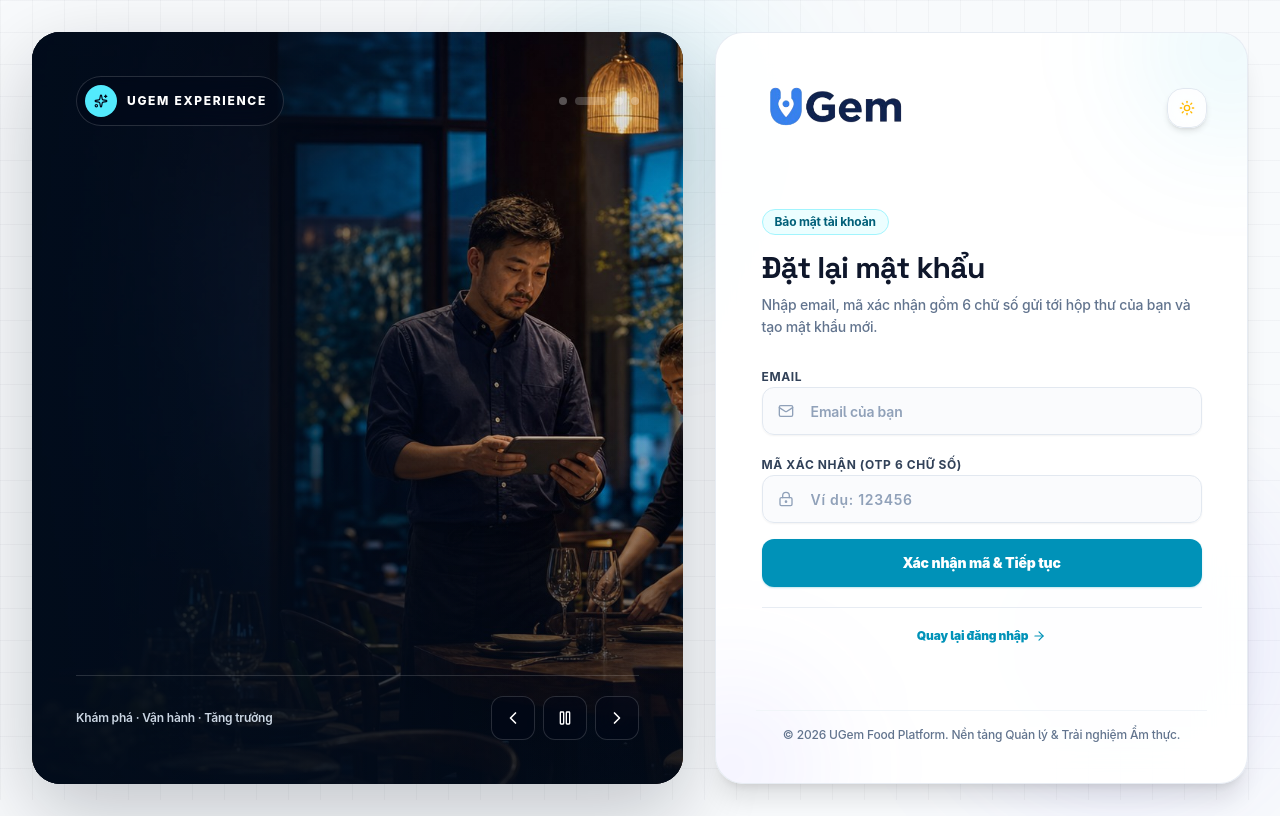
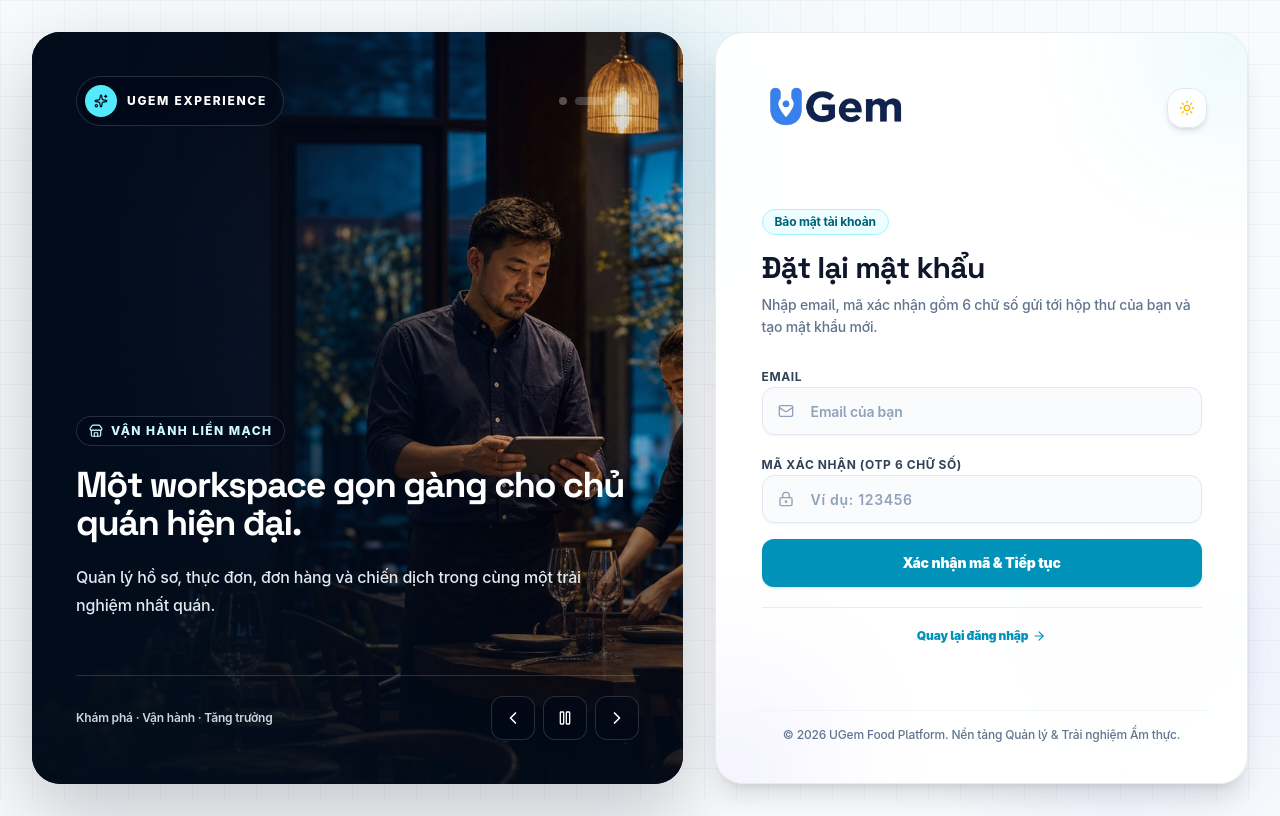
Before and after one commit to Ugem-Personal/Ugem-FE, a React (Vite) app: page /reset-password in a window 1280 px wide. Built offline with nearby package versions, Linux system fonts and the light colour scheme; no server answers.

Commit message:
fix(auth): enable continuous auto-slide for hero carousel without manual interaction

```diff
--- a/src/features/auth/components/HeroCarousel.tsx
+++ b/src/features/auth/components/HeroCarousel.tsx
@@ -61,17 +61,15 @@ const STORIES = [
   },
 ];
 
-export function HeroCarousel({ images, intervalMs = 4500, onChange }: Props) {
+export function HeroCarousel({ images, intervalMs = 4000, onChange }: Props) {
   const storyCount = Math.max(1, Math.min(images.length || 1, STORIES.length));
   const stories = useMemo(() => STORIES.slice(0, storyCount), [storyCount]);
   const [index, setIndex] = useState(0);
   const [paused, setPaused] = useState(false);
 
+  // Continuous auto-slide timer
   useEffect(() => {
-    const reduceMotion = window.matchMedia(
-      "(prefers-reduced-motion: reduce)",
-    ).matches;
-    if (paused || reduceMotion || stories.length <= 1) return;
+    if (paused || stories.length <= 1) return;
 
     const timer = window.setInterval(() => {
       setIndex((current) => (current + 1) % stories.length);
@@ -100,18 +98,18 @@ export function HeroCarousel({ images, intervalMs = 4500, onChange }: Props) {
             src={item.image}
             alt={storyIndex === index ? item.alt : ""}
             aria-hidden={storyIndex !== index}
-            className={`absolute inset-0 h-full w-full object-cover object-center transition-[opacity,transform] duration-1000 ease-out motion-reduce:transition-none ${
+            className={`absolute inset-0 h-full w-full object-cover object-center transition-all duration-1000 ease-out ${
               storyIndex === index
-                ? "scale-100 opacity-100"
-                : "scale-[1.025] opacity-0"
+                ? "scale-100 opacity-100 z-10"
+                : "scale-[1.03] opacity-0 z-0"
             }`}
             fetchPriority={storyIndex === 0 ? "high" : "auto"}
           />
         ))}
       </div>
-      <div className="pointer-events-none absolute inset-0 bg-[linear-gradient(90deg,rgba(2,12,27,0.94)_0%,rgba(2,12,27,0.72)_36%,rgba(2,12,27,0.12)_78%),linear-gradient(0deg,rgba(2,12,27,0.82)_0%,transparent_48%)]" />
+      <div className="pointer-events-none absolute inset-0 z-10 bg-[linear-gradient(90deg,rgba(2,12,27,0.94)_0%,rgba(2,12,27,0.72)_36%,rgba(2,12,27,0.12)_78%),linear-gradient(0deg,rgba(2,12,27,0.82)_0%,transparent_48%)]" />
 
-      <header className="relative z-10 flex items-center justify-between">
+      <header className="relative z-20 flex items-center justify-between">
         <div className="inline-flex items-center gap-2.5 rounded-full border border-white/15 bg-slate-950/35 py-2 pl-2 pr-4 text-xs font-extrabold uppercase tracking-[0.14em] text-white backdrop-blur-md">
           <span className="grid h-8 w-8 place-items-center rounded-full bg-cyan-300 text-slate-950">
             <Sparkles className="h-3.5 w-3.5" />
@@ -134,7 +132,7 @@ export function HeroCarousel({ images, intervalMs = 4500, onChange }: Props) {
                 {isActive ? (
                   <div
                     key={`${index}-${paused}`}
-                    className="h-full bg-cyan-300 rounded-full transition-all"
+                    className="h-full bg-cyan-300 rounded-full"
                     style={{
                       animation: paused
                         ? "none"
@@ -149,8 +147,8 @@ export function HeroCarousel({ images, intervalMs = 4500, onChange }: Props) {
         </div>
       </header>
 
-      <div className="relative z-10 flex flex-1 items-end py-10 xl:py-14">
-        <div key={index} className="max-w-2xl animate-in fade-in slide-in-from-bottom-2 duration-300">
+      <div className="relative z-20 flex flex-1 items-end py-10 xl:py-14">
+        <div key={index} className="max-w-2xl transition-all duration-500">
           <span className="inline-flex items-center gap-2 rounded-full border border-white/15 bg-slate-950/35 px-3 py-1.5 text-xs font-extrabold uppercase tracking-[0.12em] text-cyan-100 backdrop-blur-md">
             <StoryIcon className="h-3.5 w-3.5" />
             {story.eyebrow}
```
